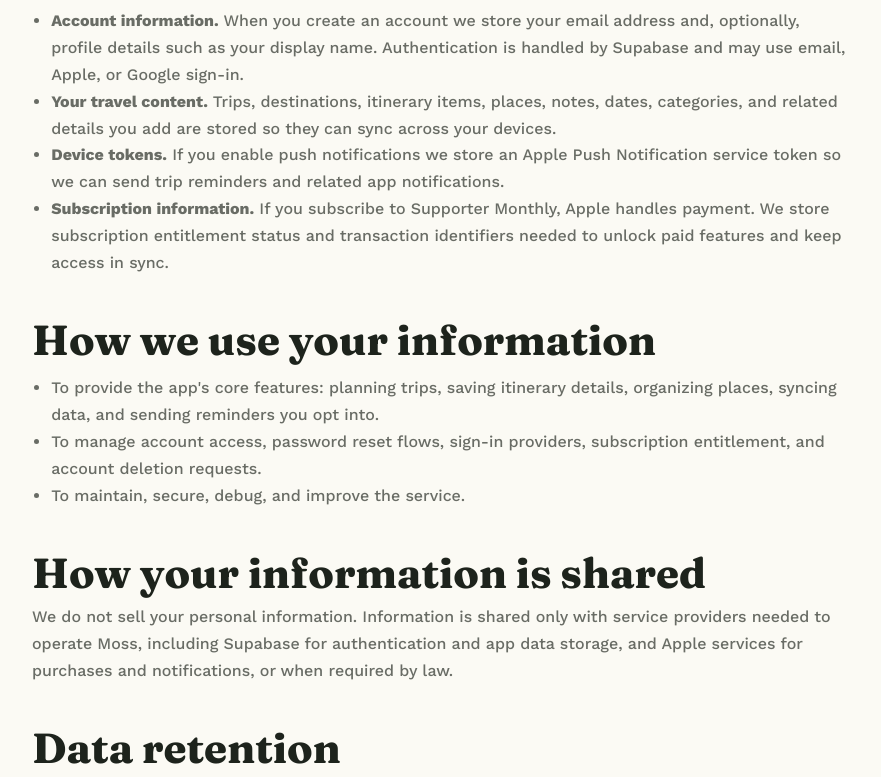
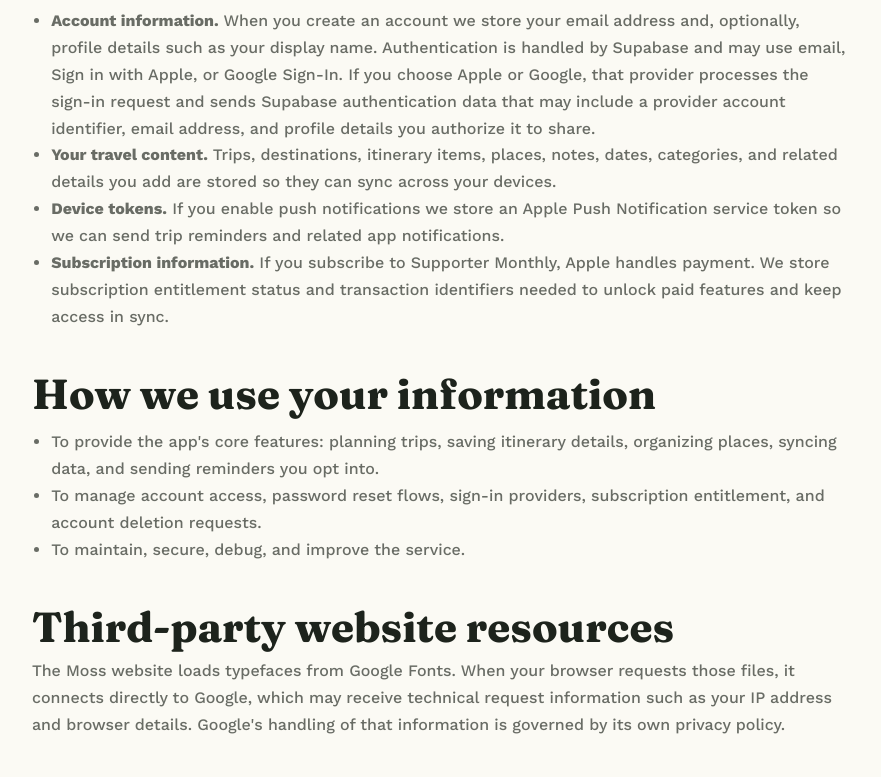
Before and after one commit to kylescudder/moss, an Astro site in the folder Site/: page /privacy in a window 1280 px wide. Shown: the part 512-1289 px from the top of the page, without its empty margins (198-1079 px from the left). Built offline with nearby package versions, Linux system fonts and the light colour scheme; Astro itself is replaced by a stand-in of ours.

Commit message:
Make third-party disclosures explicit

```diff
--- a/Site/src/pages/privacy.astro
+++ b/Site/src/pages/privacy.astro
@@ -20,8 +20,11 @@ import LegalArticle from "../components/LegalArticle.astro";
       <li>
         <strong>Account information.</strong> When you create an account we store
         your email address and, optionally, profile details such as your display name.
-        Authentication is handled by Supabase and may use email, Apple, or Google
-        sign-in.
+        Authentication is handled by Supabase and may use email, Sign in with Apple,
+        or Google Sign-In. If you choose Apple or Google, that provider processes
+        the sign-in request and sends Supabase authentication data that may include
+        a provider account identifier, email address, and profile details you
+        authorize it to share.
       </li>
       <li>
         <strong>Your travel content.</strong> Trips, destinations, itinerary items,
@@ -34,10 +37,9 @@ import LegalArticle from "../components/LegalArticle.astro";
         related app notifications.
       </li>
       <li>
-        <strong>Subscription information.</strong> If you subscribe to Supporter
-        Monthly, Apple handles payment. We store subscription entitlement status
-        and transaction identifiers needed to unlock paid features and keep access
-        in sync.
+        <strong>Subscription information.</strong> If you subscribe to Supporter Monthly,
+        Apple handles payment. We store subscription entitlement status and transaction
+        identifiers needed to unlock paid features and keep access in sync.
       </li>
     </ul>
 
@@ -55,12 +57,22 @@ import LegalArticle from "../components/LegalArticle.astro";
       <li>To maintain, secure, debug, and improve the service.</li>
     </ul>
 
+    <h2>Third-party website resources</h2>
+    <p>
+      The Moss website loads typefaces from Google Fonts. When your browser
+      requests those files, it connects directly to Google, which may receive
+      technical request information such as your IP address and browser details.
+      Google's handling of that information is governed by its own privacy
+      policy.
+    </p>
+
     <h2>How your information is shared</h2>
     <p>
       We do not sell your personal information. Information is shared only with
       service providers needed to operate Moss, including Supabase for
-      authentication and app data storage, and Apple services for purchases and
-      notifications, or when required by law.
+      authentication and app data storage; Apple and Google for sign-in when
+      selected; Apple for purchases and notifications; and Google Fonts for
+      website typefaces. We may also disclose information when required by law.
     </p>
 
     <h2>Data retention</h2>
--- a/Site/src/pages/terms.astro
+++ b/Site/src/pages/terms.astro
@@ -75,8 +75,9 @@ import LegalArticle from "../components/LegalArticle.astro";
     <p>
       Moss uses third-party services including Supabase for authentication and
       data storage, Apple services for App Store purchases and notifications,
-      and Google and Apple for sign-in when selected. Your use of those services
-      may also be governed by their own terms and policies.
+      Sign in with Apple and Google Sign-In when selected, and Google Fonts for
+      website typefaces. Your use of those services may also be governed by
+      their own terms and policies.
     </p>
 
     <h2>Service changes</h2>
```
